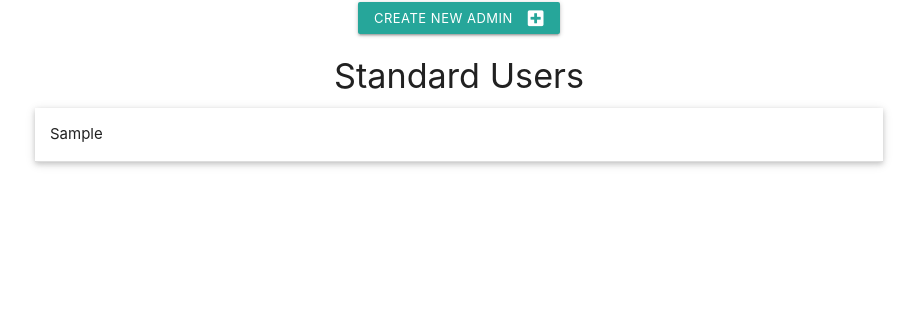
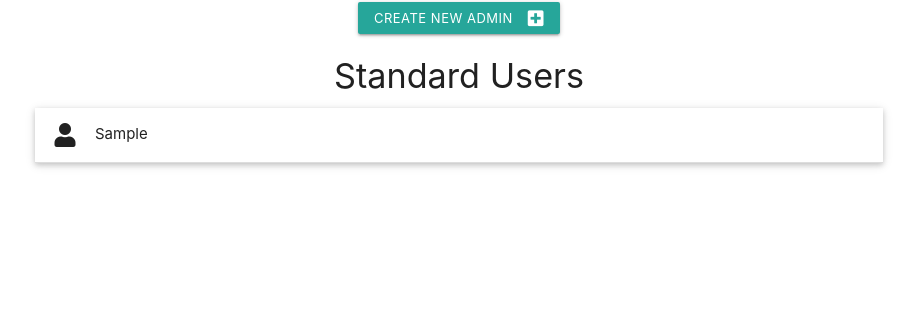
Before and after one commit to DHayes23/Flashcards, a Flask app: page /user_management in a window 1280 px wide. Shown: the part 250-563 px from the top of the page, without its empty margins (181-1098 px from the left). Run offline with Flask 2, Linux system fonts and the light colour scheme; a database or web service that is not in the repository returns one stand-in record (values such as "Sample title"); some libraries are stand-ins or nearby versions.

Commit message:
Add icons to admins and users

```diff
--- a/templates/user_management.html
+++ b/templates/user_management.html
@@ -13,7 +13,7 @@
             {% for user in users %}
                 {% if user.is_admin %}
                     <li>
-                        <div class="collapsible-header">{{ user.username|title }}</div>
+                        <div class="collapsible-header"><i class="fas fa-crown"></i>{{ user.username|title }}</div>
                         <div class="collapsible-body"><span>Lorem ipsum dolor sit amet.</span></div>
                     </li>
                 {% endif %}
@@ -25,8 +25,8 @@
             {% for user in users %}
                 {% if not user.is_admin %}
                     <li>
-                        <div class="collapsible-header">{{ user.username|title }}</div>
-                        <div class="collapsible-body"><span>Lorem ipsum dolor sit amet.</span><a href="{{ url_for('admin_delete_user', user_id=user._id) }}" class="btn-small right">Delete User</a></div>
+                        <div class="collapsible-header"><i class="fas fa-user"></i>{{ user.username|title }}</div>
+                        <div class="collapsible-body"><span>Lorem ipsum dolor sit amet.</span><a href="{{ url_for('admin_delete_user', user_id=user._id) }}" class="btn-small right red">Delete User</a></div>
                     </li>
                 {% endif %}
             {% endfor %}
```
